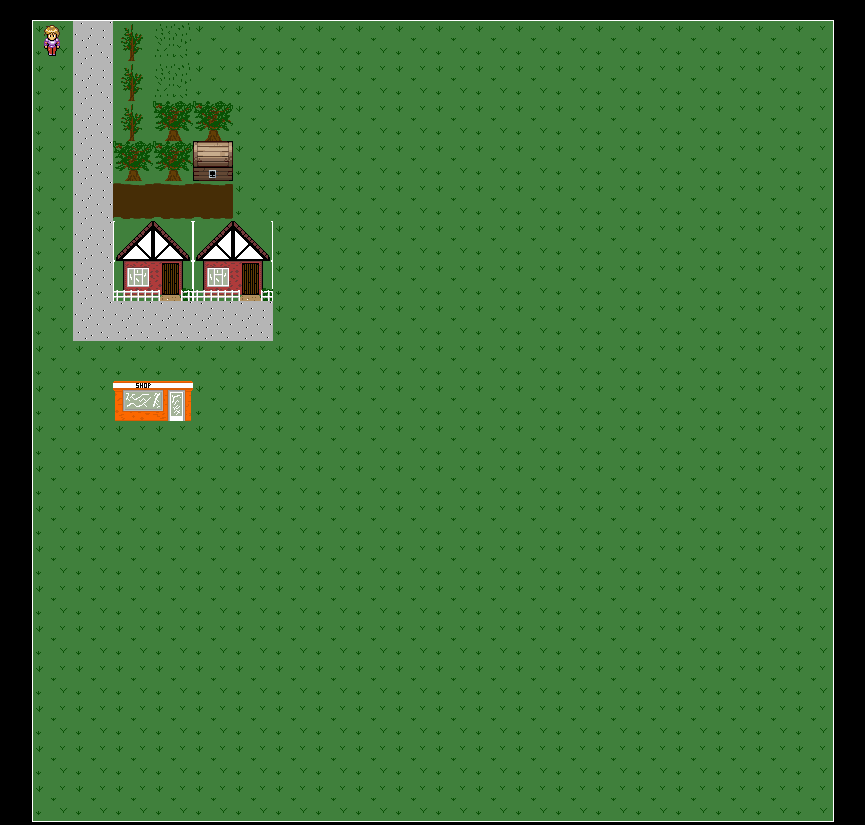
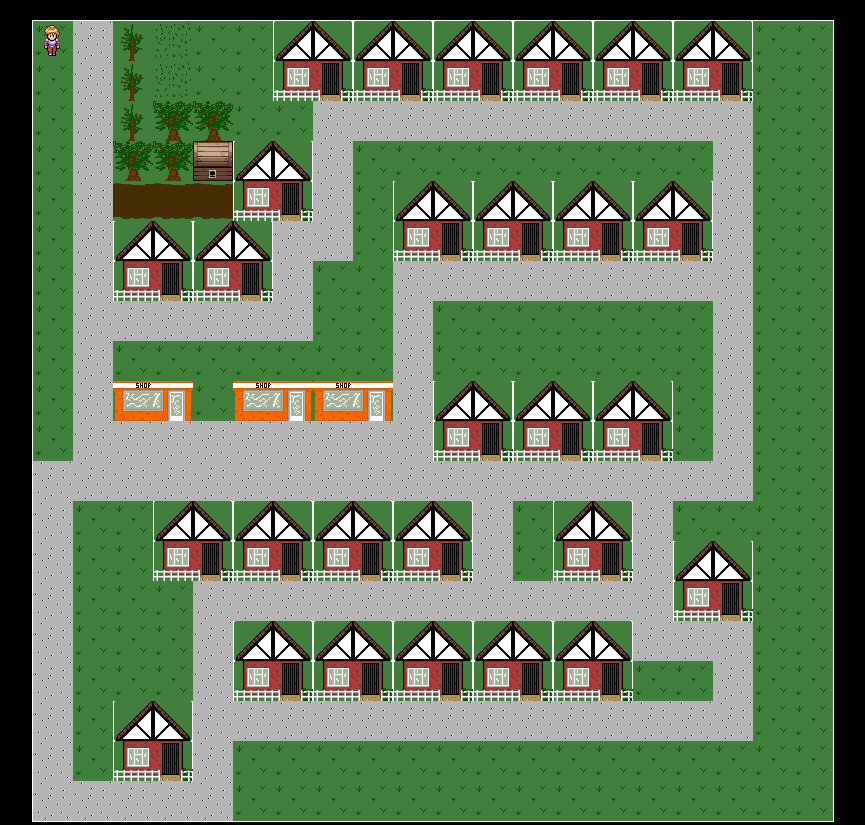
Before and after one commit to BovvyBoy/paperboy, a React (Create React App) app: page / in a window 1280 px wide. Shown: the whole page, without its empty margins (208-1073 px from the left). Built offline with nearby package versions, Linux system fonts and the light colour scheme.

Commit message:
map 1 layout save

```diff
--- a/src/data/maps/1/index.js
+++ b/src/data/maps/1/index.js
@@ -1,22 +1,22 @@
 export const tiles = [
-	[ 0, 2, 5, 1, 0, 0, 0, 0, 0, 0, 0, 0, 0, 0, 0, 0, 0, 0, 0, 0 ],
-	[ 0, 2, 5, 1, 0, 0, 0, 0, 0, 0, 0, 0, 0, 0, 0, 0, 0, 0, 0, 0 ],
-	[ 0, 2, 5, 6, 6, 0, 0, 0, 0, 0, 0, 0, 0, 0, 0, 0, 0, 0, 0, 0 ],
-	[ 0, 2, 6, 6, 7, 0, 0, 0, 0, 0, 0, 0, 0, 0, 0, 0, 0, 0, 0, 0 ],
-	[ 0, 2, 3, 3, 3, 0, 0, 0, 0, 0, 0, 0, 0, 0, 0, 0, 0, 0, 0, 0 ],
-	[ 0, 2, 11, 10, 11, 10, 0, 0, 0, 0, 0, 0, 0, 0, 0, 0, 0, 0, 0, 0 ],
-	[ 0, 2, 8, 9, 8, 9, 0, 0, 0, 0, 0, 0, 0, 0, 0, 0, 0, 0, 0, 0 ],
-	[ 0, 2, 2, 2, 2, 2, 0, 0, 0, 0, 0, 0, 0, 0, 0, 0, 0, 0, 0, 0 ],
-	[ 0, 0, 0, 0, 0, 0, 0, 0, 0, 0, 0, 0, 0, 0, 0, 0, 0, 0, 0, 0 ],
-	[ 0, 0, 12, 13, 0, 0, 0, 0, 0, 0, 0, 0, 0, 0, 0, 0, 0, 0, 0, 0 ],
-	[ 0, 0, 0, 0, 0, 0, 0, 0, 0, 0, 0, 0, 0, 0, 0, 0, 0, 0, 0, 0 ],
-	[ 0, 0, 0, 0, 0, 0, 0, 0, 0, 0, 0, 0, 0, 0, 0, 0, 0, 0, 0, 0 ],
-	[ 0, 0, 0, 0, 0, 0, 0, 0, 0, 0, 0, 0, 0, 0, 0, 0, 0, 0, 0, 0 ],
-	[ 0, 0, 0, 0, 0, 0, 0, 0, 0, 0, 0, 0, 0, 0, 0, 0, 0, 0, 0, 0 ],
-	[ 0, 0, 0, 0, 0, 0, 0, 0, 0, 0, 0, 0, 0, 0, 0, 0, 0, 0, 0, 0 ],
-	[ 0, 0, 0, 0, 0, 0, 0, 0, 0, 0, 0, 0, 0, 0, 0, 0, 0, 0, 0, 0 ],
-	[ 0, 0, 0, 0, 0, 0, 0, 0, 0, 0, 0, 0, 0, 0, 0, 0, 0, 0, 0, 0 ],
-	[ 0, 0, 0, 0, 0, 0, 0, 0, 0, 0, 0, 0, 0, 0, 0, 0, 0, 0, 0, 0 ],
-	[ 0, 0, 0, 0, 0, 0, 0, 0, 0, 0, 0, 0, 0, 0, 0, 0, 0, 0, 0, 0 ],
-	[ 0, 0, 0, 0, 0, 0, 0, 0, 0, 0, 0, 0, 0, 0, 0, 0, 0, 0, 0, 0 ]
+	[ 0, 2, 5, 1, 0, 0, 11, 10, 11, 10, 11, 10, 11, 10, 11, 10, 11, 10, 0, 0 ],
+	[ 0, 2, 5, 1, 0, 0, 8, 9, 8, 9, 8, 9, 8, 9, 8, 9, 8, 9, 0, 0 ],
+	[ 0, 2, 5, 6, 6, 0, 0, 2, 2, 2, 2, 2, 2, 2, 2, 2, 2, 2, 0, 0 ],
+	[ 0, 2, 6, 6, 7, 11, 10, 2, 0, 0, 0, 0, 0, 0, 0, 0, 0, 2, 0, 0 ],
+	[ 0, 2, 3, 3, 3, 8, 9, 2, 0, 11, 10, 11, 10, 11, 10, 11, 10, 2, 0, 0 ],
+	[ 0, 2, 11, 10, 11, 10, 2, 2, 0, 8, 9, 8, 9, 8, 9, 8, 9, 2, 0, 0 ],
+	[ 0, 2, 8, 9, 8, 9, 2, 0, 0, 2, 2, 2, 2, 2, 2, 2, 2, 2, 0, 0 ],
+	[ 0, 2, 2, 2, 2, 2, 2, 0, 0, 2, 0, 0, 0, 0, 0, 0, 0, 2, 0, 0 ],
+	[ 0, 2, 0, 0, 0, 0, 0, 0, 0, 2, 0, 0, 0, 0, 0, 0, 0, 2, 0, 0 ],
+	[ 0, 2, 12, 13, 0, 12, 13, 12, 13, 2, 11, 10, 11, 10, 11, 10, 0, 2, 0, 0 ],
+	[ 0, 2, 2, 2, 2, 2, 2, 2, 2, 2, 8, 9, 8, 9, 8, 9, 0, 2, 0, 0 ],
+	[ 2, 2, 2, 2, 2, 2, 2, 2, 2, 2, 2, 2, 2, 2, 2, 2, 2, 2, 0, 0 ],
+	[ 2, 0, 0, 11, 10, 11, 10, 11, 10, 11, 10, 2, 0, 11, 10, 2, 0, 0, 0, 0 ],
+	[ 2, 0, 0, 8, 9, 8, 9, 8, 9, 8, 9, 2, 0, 8, 9, 2, 11, 10, 0, 0 ],
+	[ 2, 0, 0, 0, 2, 2, 2, 2, 2, 2, 2, 2, 2, 2, 2, 2, 8, 9, 0, 0 ],
+	[ 2, 0, 0, 0, 2, 11, 10, 11, 10, 11, 10, 11, 10, 11, 10, 2, 2, 2, 0, 0 ],
+	[ 2, 0, 0, 0, 2, 8, 9, 8, 9, 8, 9, 8, 9, 8, 9, 0, 0, 2, 0, 0 ],
+	[ 2, 0, 11, 10, 2, 2, 2, 2, 2, 2, 2, 2, 2, 2, 2, 2, 2, 2, 0, 0 ],
+	[ 2, 0, 8, 9, 2, 0, 0, 0, 0, 0, 0, 0, 0, 0, 0, 0, 0, 0, 0, 0 ],
+	[ 2, 2, 2, 2, 2, 0, 0, 0, 0, 0, 0, 0, 0, 0, 0, 0, 0, 0, 0, 0 ]
 ];
```
